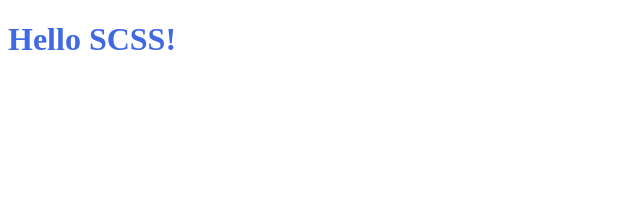
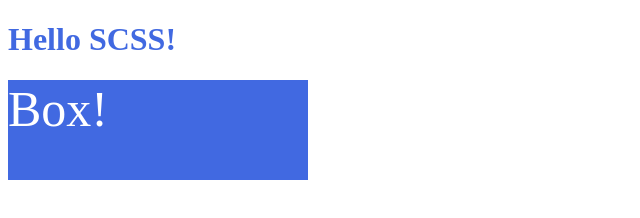
Before and after one commit to ChaJaeKyoung/scss, a website built with Parcel: page index.html in a window 1280 px wide. Shown: the whole page, without its empty margins (0-640 px from the left). Built offline with nearby package versions, Linux system fonts and the light colour scheme.

Commit message:
2.js 연결

```diff
--- a/index.html
+++ b/index.html
@@ -5,10 +5,12 @@
   <meta name="viewport" content="width=device-width, initial-scale=1.0">
   <title>Document</title>
   <link rel="stylesheet" href="./main.scss" />
+  <script defer src="./main.js"></script>
 </head>
 <body>
   <div class="container">
     <h1>Hello SCSS!</h1>
+    <div class="box">Box!</div>
   </div>
 </body>
 </html>
--- /dev/null
+++ b/main.js
@@ -0,0 +1,5 @@
+let boxEl = document.querySelector('.box');
+console.log(boxEl);
+boxEl.addEventListener('click',function() {
+  console.log('Click!!');
+});
--- a/main.scss
+++ b/main.scss
@@ -1,6 +1,14 @@
 $color: royalblue;
+$font-color: #fff;
 .container {
   h1 {
     color:  $color
   }
+  .box {
+    font-size: 50px;
+    color: $font-color;
+    width: 300px;
+    height: 100px;
+    background-color: $color;
+  }
 }
```
Also changed, not shown: dist/index.html, 5 other files.
